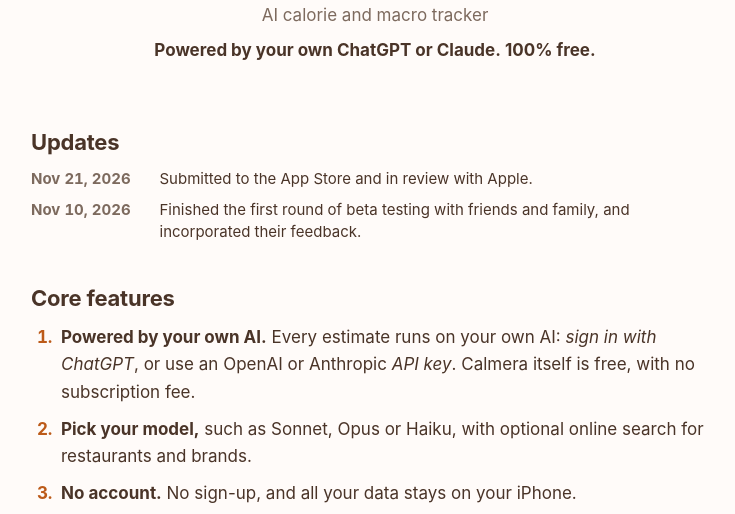
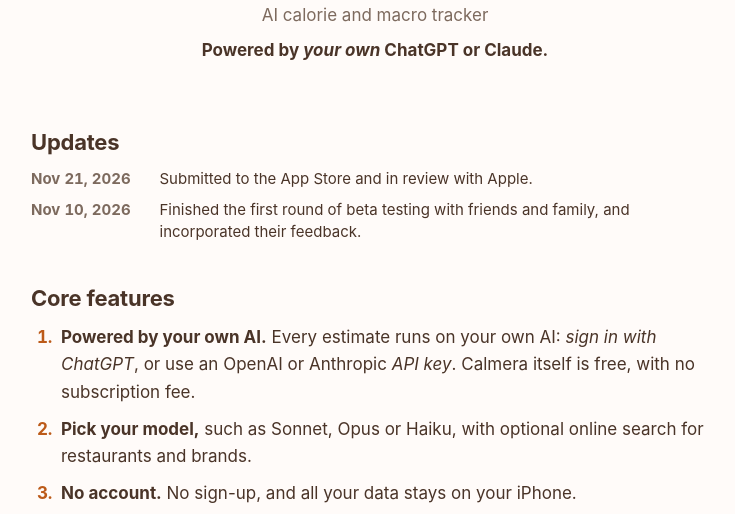
Before and after one commit to yufeng-wu/yufengwu.dev, a plain HTML site: page calmera/index.html in a window 1280 px wide. Shown: the part 279-793 px from the top of the page, without its empty margins (265-1000 px from the left). Drawn offline with Linux system fonts and the light colour scheme.

Commit message:
Keep only the powered-by line in the hero, with "your own" in italics
Co-Authored-By: Claude Opus 5.5 <noreply@anthropic.com>

```diff
--- a/calmera/index.html
+++ b/calmera/index.html
@@ -3,7 +3,7 @@
 <head>
 <meta charset="utf-8">
 <meta name="viewport" content="width=device-width, initial-scale=1">
-<meta name="description" content="Calmera is an AI calorie and macro tracker for iPhone, powered by your own ChatGPT or Claude. 100% free. Intro, support and privacy policies.">
+<meta name="description" content="Calmera is an AI calorie and macro tracker for iPhone, powered by your own ChatGPT or Claude. Intro, support and privacy policies.">
 <meta name="color-scheme" content="light dark">
 <title>Intro &amp; Support · Calmera</title>
 <link rel="icon" href="images/app-icon.png">
@@ -57,7 +57,7 @@ footer{margin-top:12px;padding-top:20px;padding-bottom:48px;border-top:1px solid
 <img src="images/app-icon.png" width="128" height="128" alt="">
 <h1>Calmera</h1>
 <p>AI calorie and macro tracker</p>
-<p class="lead"><span>Powered by your own ChatGPT or Claude.</span> <span>100% free.</span></p>
+<p class="lead">Powered by <em>your own</em> ChatGPT or Claude.</p>
 </header>
 
 <main>
```
Also changed, not shown: index.html (+2 -2 lines).
